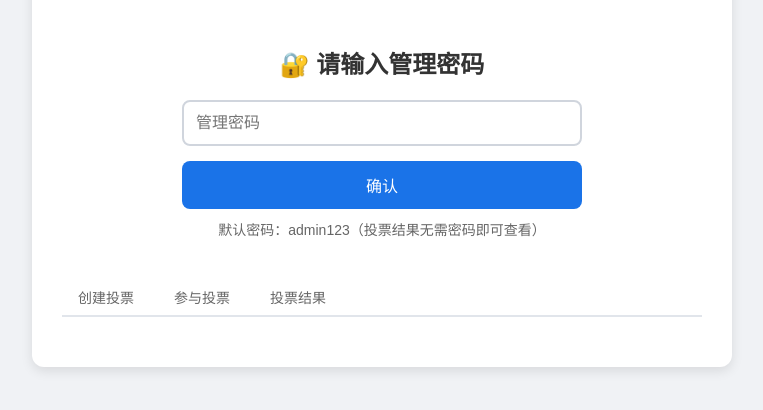
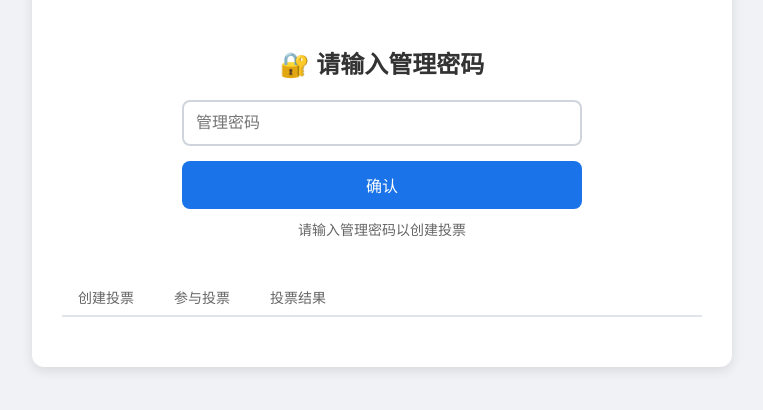
Before and after one commit to Meeuyt/vote, a plain HTML site: page index.html in a window 1280 px wide. Shown: the part 110-520 px from the top of the page, without its empty margins (258-1021 px from the left). Drawn offline with Linux system fonts and the light colour scheme.

Commit message:
Remove default password hint

```diff
--- a/index.html
+++ b/index.html
@@ -101,7 +101,7 @@ textarea { resize: vertical; min-height: 80px; }
       <input type="password" id="adminPassword" placeholder="管理密码" onkeypress="if(event.key==='Enter')checkPassword()">
       <button class="btn btn-primary" onclick="checkPassword()">确认</button>
       <div id="passwordMsg"></div>
-      <div class="password-hint">默认密码：admin123（投票结果无需密码即可查看）</div>
+      <div class="password-hint">请输入管理密码以创建投票</div>
     </div>
   </div>
 
```
